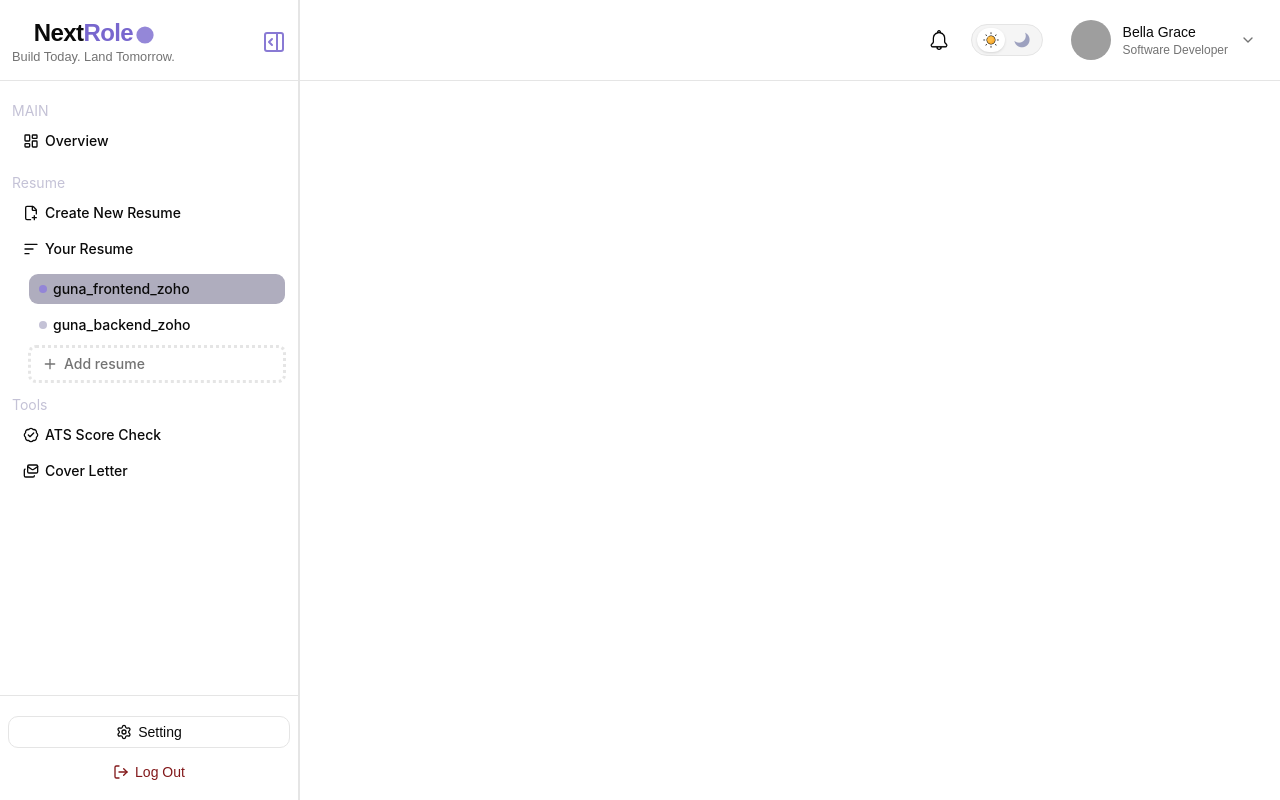
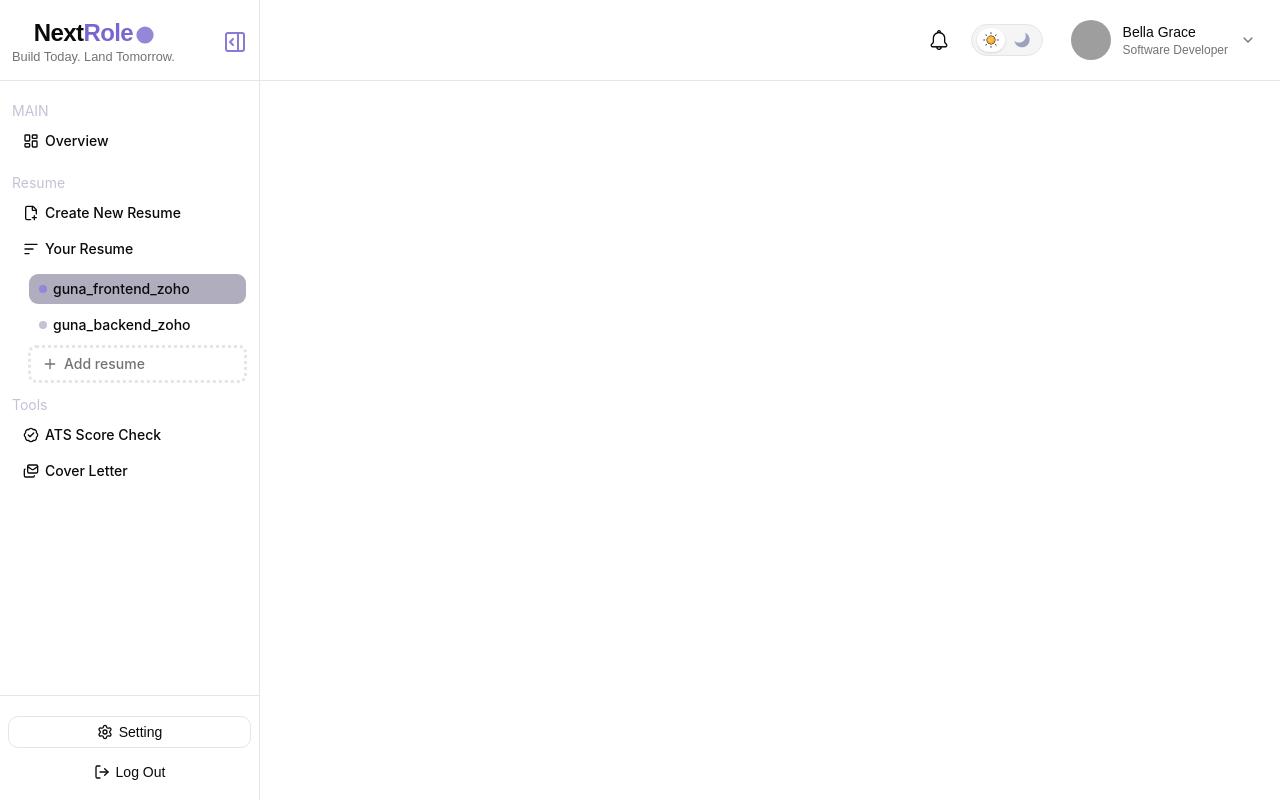
Before and after one commit to Gunasheelan24/UI-NextRole.IO, a React (Vite) app: page /nextrole/dashboard in a window 1280 px wide. Built offline with nearby package versions, Linux system fonts and the light colour scheme; grey boxes are pictures that could not be loaded.

Commit message:
popup completed

```diff
--- a/src/features/Dashboard/Index.tsx
+++ b/src/features/Dashboard/Index.tsx
@@ -1,12 +1,20 @@
-import React from "react";
+import React, { useState } from "react";
 import Header from "./components/Header";
 import Sidebar from "./components/Sidebar";
+import { cn } from "cn";
 
 const DashboardLayout: React.FC = () => {
+  const [isSideBarActive, setSideBarActive] = useState<boolean>(true);
+
   return (
-    <main className="grid h-screen grid-cols-[300px_1fr] grid-rows-[70px_1fr]">
-      <aside className="row-span-2 border-r">
-        <Sidebar />
+    <main
+      className={cn(
+        "grid h-screen grid-rows-[1fr_1fr]",
+        isSideBarActive ? "grid-cols-[260px_1fr]" : "grid-cols-[1fr]",
+      )}
+    >
+      <aside className={cn("", isSideBarActive ? "row-span-2" : "hidden")}>
+        <Sidebar setSideBarActive={setSideBarActive} />
       </aside>
 
       <header>
--- a/src/features/Dashboard/components/Sidebar.tsx
+++ b/src/features/Dashboard/components/Sidebar.tsx
@@ -13,7 +13,9 @@ import {
   Settings,
 } from "lucide-react";
 
-const Sidebar: React.FC = () => {
+const Sidebar: React.FC<{ setSideBarActive: unknown }> = ({
+  setSideBarActive,
+}) => {
   return (
     <main className="relative h-full w-full border-r">
       <section className="flex items-center justify-between w-full border-b pt-1 px-3 h-[81px]">
@@ -45,7 +47,10 @@ const Sidebar: React.FC = () => {
             </p>
           </section>
         </div>
-        <PanelRightOpen className="text-[#897ad4] hover:text-[#5a41d5] cursor-pointer" />
+        <PanelRightOpen
+          onClick={() => setSideBarActive(false)}
+          className="text-[#897ad4] hover:text-[#5a41d5] cursor-pointer"
+        />
       </section>
 
       <section className="absolute mt-5 px-3 font-inter w-full">
@@ -134,7 +139,7 @@ const Sidebar: React.FC = () => {
         </Button>
         <Button
           variant="outline"
-          className="w-full border-0 text-red-900 font-medium cursor-pointer"
+          className="w-full border-0 text-red-9502 font-medium cursor-pointer"
         >
           <LogOut />
           Log Out
```
